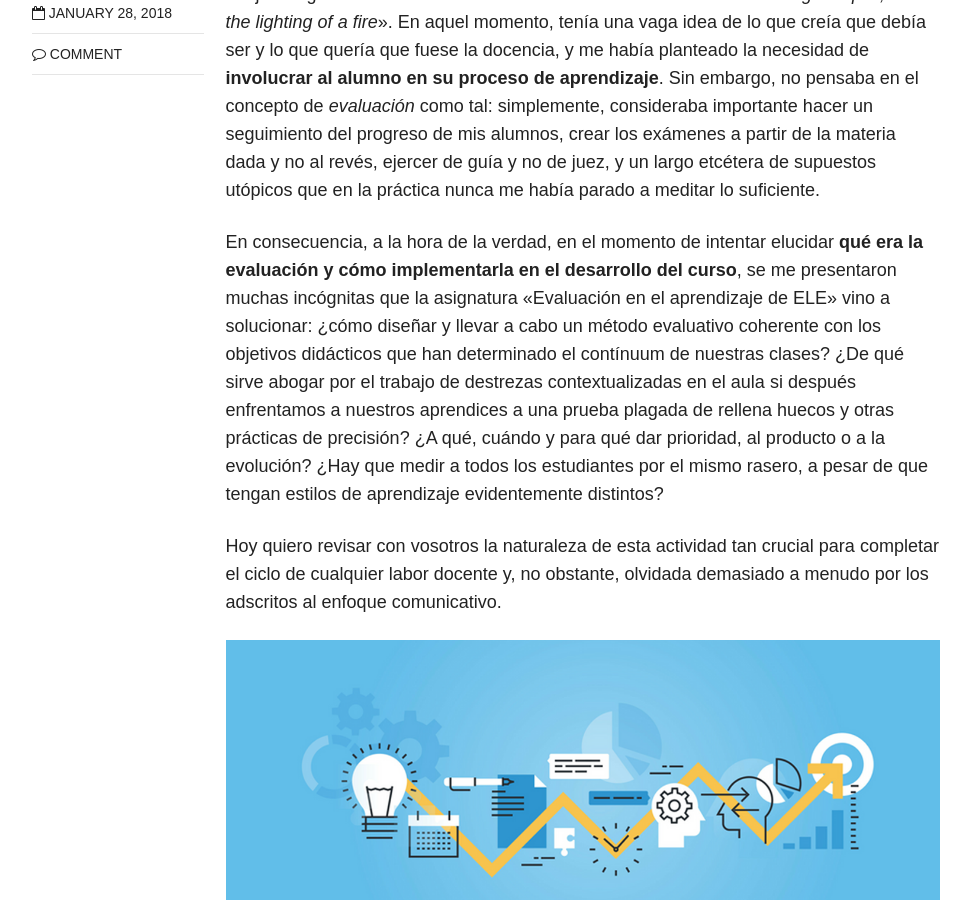
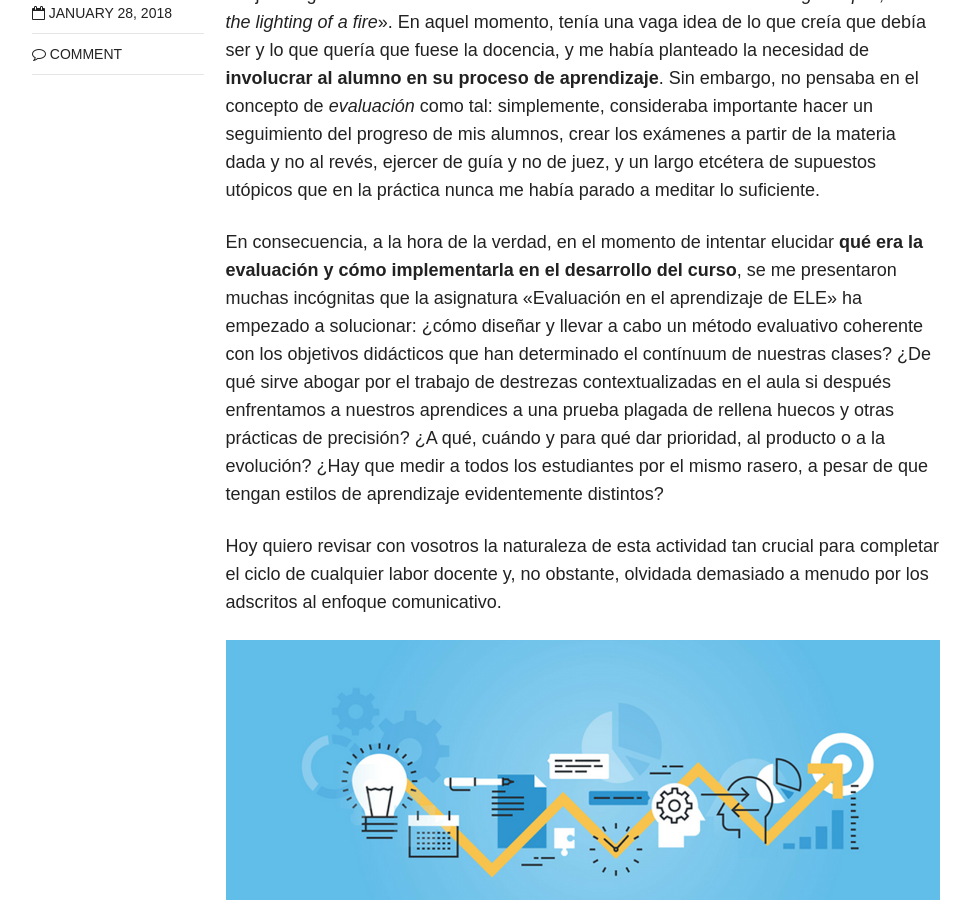
Before and after one commit to immalopez/immalopez.github.io, a Jekyll site: the page built from _posts/blog/2018-01-28-evaluacion-antes-y-despues.md, in a window 1280 px wide and 900 px high, scrolled down 620 px. Shown: the whole window, without its empty margins (154-1125 px from the left). Built offline with Jekyll 4.4.1, drawn with Linux system fonts in a browser that asks for light colours; nearby versions of some CDN libraries; comment, search, counter and statistics services are not loaded.

Commit message:
Update 2018-01-28-evaluacion-antes-y-despues.md

```diff
--- a/_posts/blog/2018-01-28-evaluacion-antes-y-despues.md
+++ b/_posts/blog/2018-01-28-evaluacion-antes-y-despues.md
@@ -13,7 +13,7 @@ image:
 
 En el [Punto de partida](https://immalopez.github.io/blog/punto-de-partida/) de este portafolio, al hablar de mi concepción del profesor ideal, aduje la siguiente cita de William Butler Yeats: «_Education is not the filling of a pail, but the lighting of a fire_». En aquel momento, tenía una vaga idea de lo que creía que debía ser y lo que quería que fuese la docencia, y me había planteado la necesidad de **involucrar al alumno en su proceso de aprendizaje**. Sin embargo, no pensaba en el concepto de _evaluación_ como tal: simplemente, consideraba importante hacer un seguimiento del progreso de mis alumnos, crear los exámenes a partir de la materia dada y no al revés, ejercer de guía y no de juez, y un largo etcétera de supuestos utópicos que en la práctica nunca me había parado a meditar lo suficiente.
 
-En consecuencia, a la hora de la verdad, en el momento de intentar elucidar **qué era la evaluación y cómo implementarla en el desarrollo del curso**, se me presentaron muchas incógnitas que la asignatura «Evaluación en el aprendizaje de ELE» vino a solucionar: ¿cómo diseñar y llevar a cabo un método evaluativo coherente con los objetivos didácticos que han determinado el contínuum de nuestras clases? ¿De qué sirve abogar por el trabajo de destrezas contextualizadas en el aula si después enfrentamos a nuestros aprendices a una prueba plagada de rellena huecos y otras prácticas de precisión? ¿A qué, cuándo y para qué dar prioridad, al producto o a la evolución? ¿Hay que medir a todos los estudiantes por el mismo rasero, a pesar de que tengan estilos de aprendizaje evidentemente distintos?
+En consecuencia, a la hora de la verdad, en el momento de intentar elucidar **qué era la evaluación y cómo implementarla en el desarrollo del curso**, se me presentaron muchas incógnitas que la asignatura «Evaluación en el aprendizaje de ELE» ha empezado a solucionar: ¿cómo diseñar y llevar a cabo un método evaluativo coherente con los objetivos didácticos que han determinado el contínuum de nuestras clases? ¿De qué sirve abogar por el trabajo de destrezas contextualizadas en el aula si después enfrentamos a nuestros aprendices a una prueba plagada de rellena huecos y otras prácticas de precisión? ¿A qué, cuándo y para qué dar prioridad, al producto o a la evolución? ¿Hay que medir a todos los estudiantes por el mismo rasero, a pesar de que tengan estilos de aprendizaje evidentemente distintos?
 
 Hoy quiero revisar con vosotros la naturaleza de esta actividad tan crucial para completar el ciclo de cualquier labor docente y, no obstante, olvidada demasiado a menudo por los adscritos al enfoque comunicativo.
 
```
